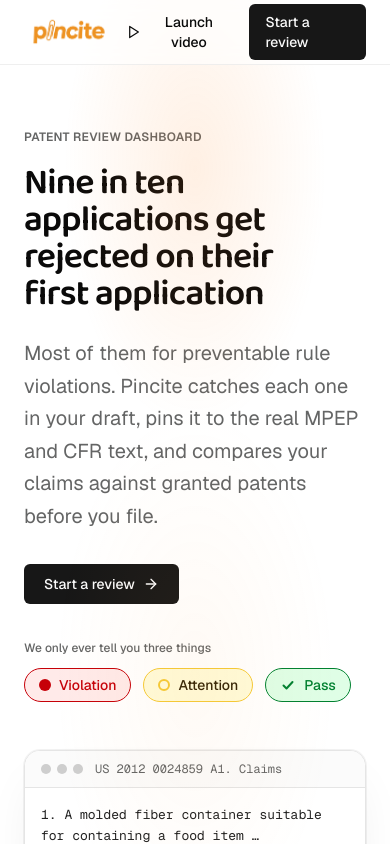
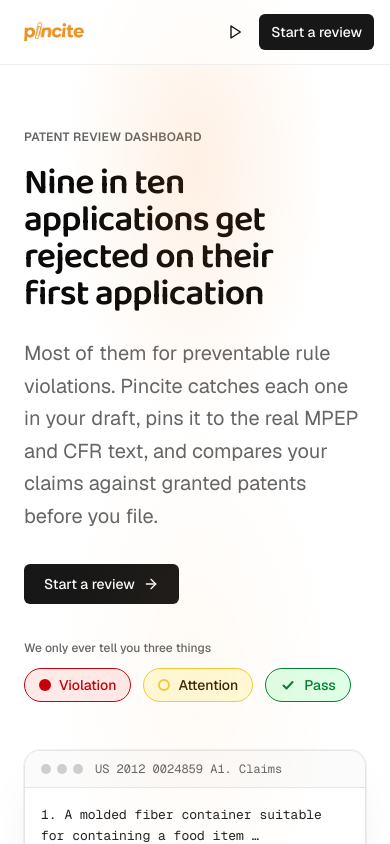
Before and after one commit to aaravmin/Pincite, a Next.js app: page / in a window 390 px wide. Shown: the top 844 px of the page. Built offline with nearby package versions, Linux system fonts and the light colour scheme; no server answers.

Commit message:
Homepage mobile: responsive nav, kill min-width overflow, scale drawing figure, tap targets, heading wrap

```diff
--- a/components/marketing/footer.tsx
+++ b/components/marketing/footer.tsx
@@ -18,25 +18,25 @@ export function MarketingFooter() {
             </p>
           </div>
           <div className="flex gap-12 sm:gap-16">
-            <nav className="flex flex-col gap-3 text-sm">
-              <span className="text-xs font-semibold uppercase tracking-wide text-muted-foreground">
+            <nav className="flex flex-col gap-1 text-sm">
+              <span className="mb-1 text-xs font-semibold uppercase tracking-wide text-muted-foreground">
                 Contact
               </span>
               <a
                 href="mailto:hello@pincite.net"
-                className="text-muted-foreground transition-colors hover:text-foreground"
+                className="-my-1 inline-block py-2 text-muted-foreground transition-colors hover:text-foreground"
               >
                 hello@pincite.net
               </a>
             </nav>
-            <nav className="flex flex-col gap-3 text-sm">
-              <span className="text-xs font-semibold uppercase tracking-wide text-muted-foreground">
+            <nav className="flex flex-col gap-1 text-sm">
+              <span className="mb-1 text-xs font-semibold uppercase tracking-wide text-muted-foreground">
                 Legal
               </span>
-              <Link href="/privacy" className="text-muted-foreground transition-colors hover:text-foreground">
+              <Link href="/privacy" className="-my-1 inline-block py-2 text-muted-foreground transition-colors hover:text-foreground">
                 Privacy Policy
               </Link>
-              <Link href="/terms" className="text-muted-foreground transition-colors hover:text-foreground">
+              <Link href="/terms" className="-my-1 inline-block py-2 text-muted-foreground transition-colors hover:text-foreground">
                 Terms of Service
               </Link>
             </nav>
--- a/components/marketing/marketing-home.tsx
+++ b/components/marketing/marketing-home.tsx
@@ -17,7 +17,7 @@ export function MarketingHome() {
       <TravelingHue />
       <MarketingNav />
       <MarketingMotion>
-        <main className="flex-1">
+        <main className="flex-1 overflow-x-clip">
           <Hero />
           <SectionStake />
           <SectionWorkflow />
--- a/components/marketing/nav.tsx
+++ b/components/marketing/nav.tsx
@@ -3,22 +3,26 @@ import { Logo } from "@/components/brand/logo";
 import { LaunchVideo } from "@/components/marketing/launch-video";
 
 /**
- * Calm marketing top nav. A larger wordmark on the left, a Launch video action,
- * and the primary sign-in path. Server component, no client JS. Copy avoids
+ * Calm marketing top nav. A wordmark on the left, a Launch video action, and the
+ * primary sign-in path. Responsive: on phones the wordmark shrinks, Launch video
+ * collapses to its play icon (label kept for screen readers), and the actions stay
+ * on one line so nothing wraps. Server component, no client JS. Copy avoids
  * sanitizer-stripped punctuation.
  */
 export function MarketingNav() {
   return (
     <header className="sticky top-0 z-40 border-b border-border/60 bg-background/80 backdrop-blur supports-[backdrop-filter]:bg-background/60">
-      <div className="mx-auto flex h-16 w-full max-w-6xl items-center justify-between px-6">
-        <Link href="/" className="flex items-center gap-2" aria-label="Pincite home">
-          <Logo className="h-10 w-auto" />
+      <div className="mx-auto flex h-16 w-full max-w-6xl items-center justify-between gap-3 px-4 sm:px-6">
+        <Link href="/" className="flex shrink-0 items-center gap-2" aria-label="Pincite home">
+          <Logo className="h-8 w-auto sm:h-10" />
         </Link>
-        <div className="flex items-center gap-2 sm:gap-3">
-          <LaunchVideo />
+        <div className="flex shrink-0 items-center gap-1 sm:gap-3">
+          <LaunchVideo>
+            <span className="sr-only sm:not-sr-only">Launch video</span>
+          </LaunchVideo>
           <Link
             href="/login"
-            className="inline-flex items-center rounded-md bg-primary px-4 py-2 text-sm font-medium text-primary-foreground transition-opacity hover:opacity-90"
+            className="inline-flex items-center whitespace-nowrap rounded-md bg-primary px-3 py-2 text-sm font-medium text-primary-foreground transition-opacity hover:opacity-90 sm:px-4"
           >
             Start a review
           </Link>
--- a/components/marketing/rejection-explorer.tsx
+++ b/components/marketing/rejection-explorer.tsx
@@ -222,7 +222,7 @@ export function RejectionExplorer() {
   const previewLabel = active.engine === "rule" ? "How Pincite fixes it" : "What Pincite points out";
 
   return (
-    <div className="rounded-2xl border bg-card p-6 shadow-sm sm:p-7">
+    <div className="rounded-2xl border bg-card p-4 shadow-sm sm:p-7">
       <h3 className="text-base font-semibold text-foreground">Where rejections come from</h3>
 
       <div className="mt-6 grid gap-6 lg:grid-cols-2">
@@ -274,7 +274,7 @@ export function RejectionExplorer() {
         </ul>
 
         {/* right: the check that catches the selected ground, and the preview */}
-        <div className="flex flex-col rounded-xl border bg-background p-5">
+        <div className="flex flex-col rounded-xl border bg-background p-4 sm:p-5">
           <AnimatePresence mode="wait">
             <motion.div
               key={active.ref}
@@ -288,8 +288,8 @@ export function RejectionExplorer() {
                 <EngineIcon className="size-4" aria-hidden />
                 {engine.label}
               </span>
-              <div className="mt-4 flex items-baseline gap-3">
-                <span className="font-mono text-2xl font-medium text-foreground">{active.ref}</span>
+              <div className="mt-4 flex flex-col gap-0.5 sm:flex-row sm:items-baseline sm:gap-3">
+                <span className="font-mono text-xl font-medium text-foreground sm:text-2xl">{active.ref}</span>
                 <span className="text-sm text-muted-foreground">{active.name}</span>
               </div>
               <p className="mt-3 text-pretty text-sm leading-relaxed text-foreground/90">{active.how}</p>
--- a/components/marketing/section-one-place.tsx
+++ b/components/marketing/section-one-place.tsx
@@ -228,7 +228,7 @@ export function SectionOnePlace() {
               </p>
 
               <div className="mt-5 overflow-hidden rounded-xl border bg-background p-3">
-                <PatentFigure className="mx-auto max-h-28" />
+                <PatentFigure className="mx-auto w-full max-w-[280px] sm:w-auto sm:max-h-28 sm:max-w-none" />
               </div>
               <div className="mt-3 flex flex-wrap gap-2">
                 {FLAGGED.map((n) => (
--- a/components/marketing/section-stake.tsx
+++ b/components/marketing/section-stake.tsx
@@ -35,7 +35,7 @@ function Stat({
 export function SectionStake() {
   return (
     <section className="bg-muted/20">
-      <div className="mx-auto w-full max-w-6xl px-6 py-20 lg:py-28">
+      <div className="mx-auto w-full max-w-6xl px-4 py-20 sm:px-6 lg:py-28">
         <BlurFade inView>
           <SectionEyebrow n="0002">The stake</SectionEyebrow>
         </BlurFade>
```
